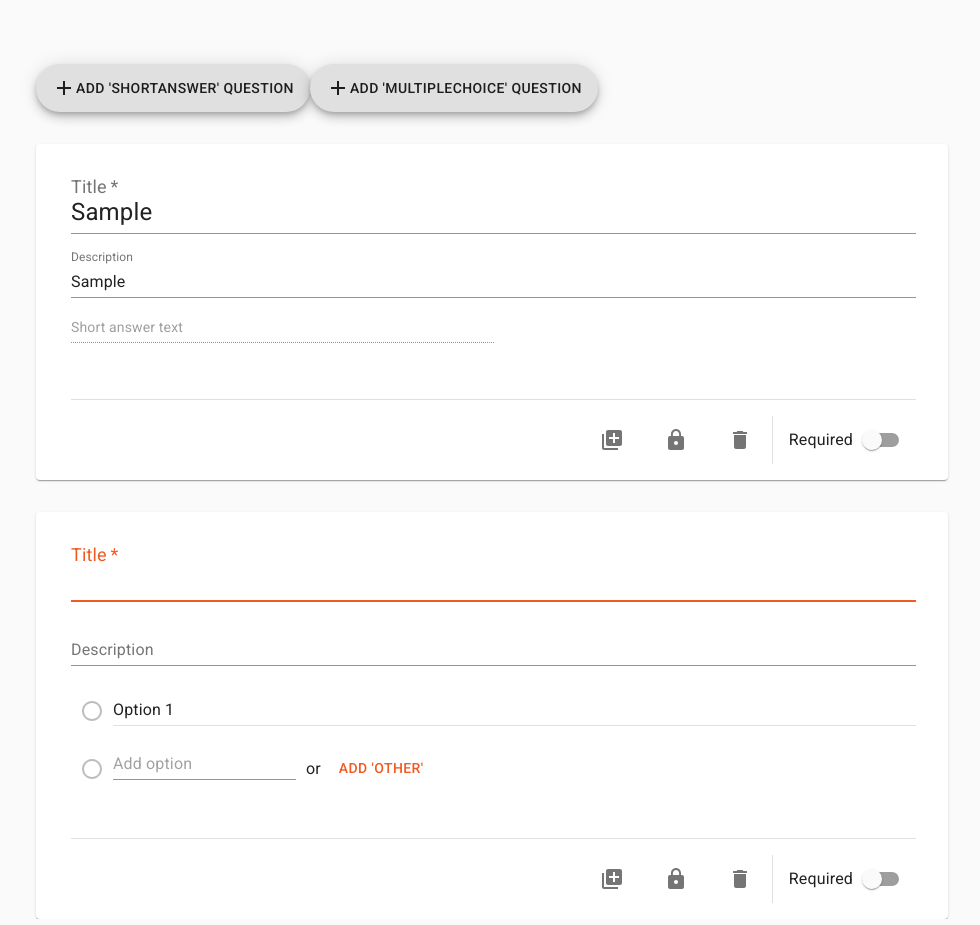
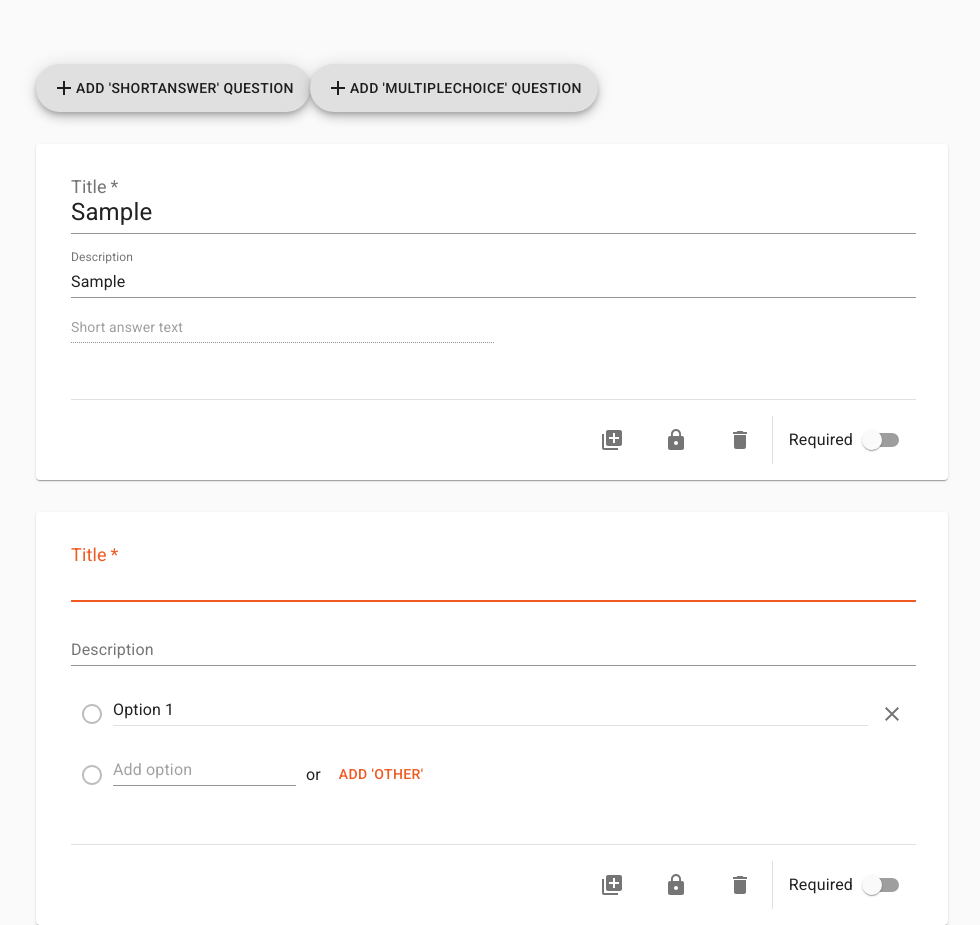
Before and after one commit to freemagee/form-builder, a React (Create React App) app: page / in a window 1280 px wide. Both pictures are taken after typing "Sample", "Sample" into the empty fields and a click on the button "Add". Shown: the whole page, without its empty margins (148-1128 px from the left). Built offline with nearby package versions, Linux system fonts and the light colour scheme.

Commit message:
Add remove option functionality

```diff
--- a/src/QuestionTypes/MultipleChoice/Option.js
+++ b/src/QuestionTypes/MultipleChoice/Option.js
@@ -5,6 +5,8 @@ import { makeStyles, createMuiTheme } from "@material-ui/core/styles";
 import Box from "@material-ui/core/Box";
 import Radio from "@material-ui/core/Radio";
 import TextField from "@material-ui/core/TextField";
+import IconButton from "@material-ui/core/IconButton";
+import CloseIcon from "@material-ui/icons/Close";
 // App custom
 import myTheme from "../../Theme.js";
 
@@ -25,16 +27,16 @@ const componentStyleOverrides = {
     "& .MuiInputBase-input": {
       paddingTop: 0
     }
-  }
+  },
+  button: {
+    "&:hover": {backgroundColor: "transparent"}
+  },
 };
 const useStyles = makeStyles(componentStyleOverrides);
 
 function Option(props) {
-  const [value, uuid, cb] = [props.value, props.uuid, props.cb];
+  const [value, uuid, set, remove] = [props.value, props.uuid, props.set, props.remove];
   const classes = useStyles();
-  const setOptionValue = event => {
-    cb(event.target.value, uuid);
-  };
 
   return (
     <Box className={classes.optionContainer}>
@@ -43,8 +45,15 @@ function Option(props) {
         value={value}
         classes={{ root: classes.optionName }}
         placeholder="Option 1"
-        onChange={setOptionValue}
+        onChange={(event) => set(event.target.value, uuid)}
       />
+      <IconButton
+        className={classes.button}
+        aria-label="Remove option"
+        onClick={() => remove(uuid)}
+      >
+        <CloseIcon />
+      </IconButton>
     </Box>
   );
 }
--- a/src/QuestionTypes/MultipleChoice/index.js
+++ b/src/QuestionTypes/MultipleChoice/index.js
@@ -82,7 +82,7 @@ function MultipleChoice(props) {
   const classes = useStyles();
   const [state, setState] = React.useState({
     required: false,
-    hasOther: false,
+    hasOther: false
   });
   const [options, setOptions] = React.useState([
     {
@@ -118,12 +118,22 @@ function MultipleChoice(props) {
     ]);
     setState({ ...state, hasOther: true });
   };
-  const setOptionValue = (value, uuid) => {
+  const handleRemoveOption = uuid => {
+    const optionsClone = cloneArray(options);
+    const index = optionsClone.findIndex(option => option["uuid"] === uuid);
+
+    if (count > 1 && index !== -1) {
+      optionsClone.splice(index, 1);
+      setOptions(optionsClone);
+      setOptionsCount(count => count - 1);
+    }
+  };
+  const handleSetOptionValue = (value, uuid) => {
     const optionsClone = cloneArray(options);
     const index = optionsClone.findIndex(option => option["uuid"] === uuid);
     const currentValue = optionsClone[index].value;
 
-    if (currentValue !== value) {
+    if (currentValue !== value && index !== -1) {
       optionsClone[index].value = value;
       setOptions(optionsClone);
     }
@@ -134,7 +144,8 @@ function MultipleChoice(props) {
         value={option.value}
         key={option.uuid}
         uuid={option.uuid}
-        cb={setOptionValue}
+        set={handleSetOptionValue}
+        remove={handleRemoveOption}
       />
     );
   });
@@ -165,7 +176,11 @@ function MultipleChoice(props) {
             fullWidth
           />
           {renderOptionsList}
-          <AddOther new={handleAddNewOption} other={handleAddOther} hasOther={state.hasOther} />
+          <AddOther
+            new={handleAddNewOption}
+            other={handleAddOther}
+            hasOther={state.hasOther}
+          />
           <Box className={classes.footer}>
             <Tooltip title="Duplicate">
               <IconButton className={classes.button} aria-label="Duplicate">
```
